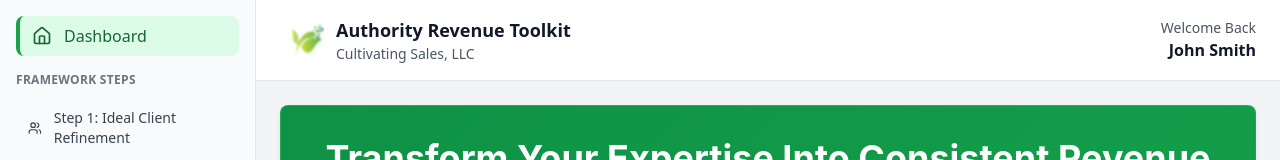
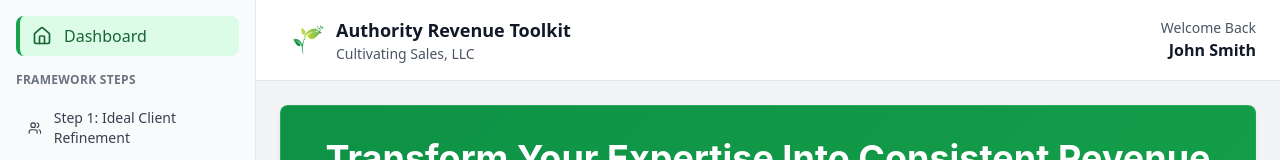
Before and after one commit to mblairghl/csp-tare-project-backup, a React (Vite) app: page / in a window 1280 px wide. Shown: the top 160 px of the page. Built offline with nearby package versions, Linux system fonts and the light colour scheme.

Commit message:
Add files via upload

```diff
--- a/src/App.jsx
+++ b/src/App.jsx
@@ -61,7 +61,7 @@ function App() {
                   )}
                 </button>
 
-                <img src="/logo.png" alt="Cultivating Sales Logo" className="h-8 w-8" />
+                <img src="/header-logo.png" alt="Cultivating Sales Logo" className="h-8 w-8" />
                 <div>
                   <h1 className="text-lg font-semibold text-gray-900">Authority Revenue Toolkit</h1>
                   <p className="text-sm text-gray-600 hidden sm:block">Cultivating Sales, LLC</p>
```
Also changed, not shown: public/header-logo.png (added), 3 other files (tests, documents, lock files or other folders).
